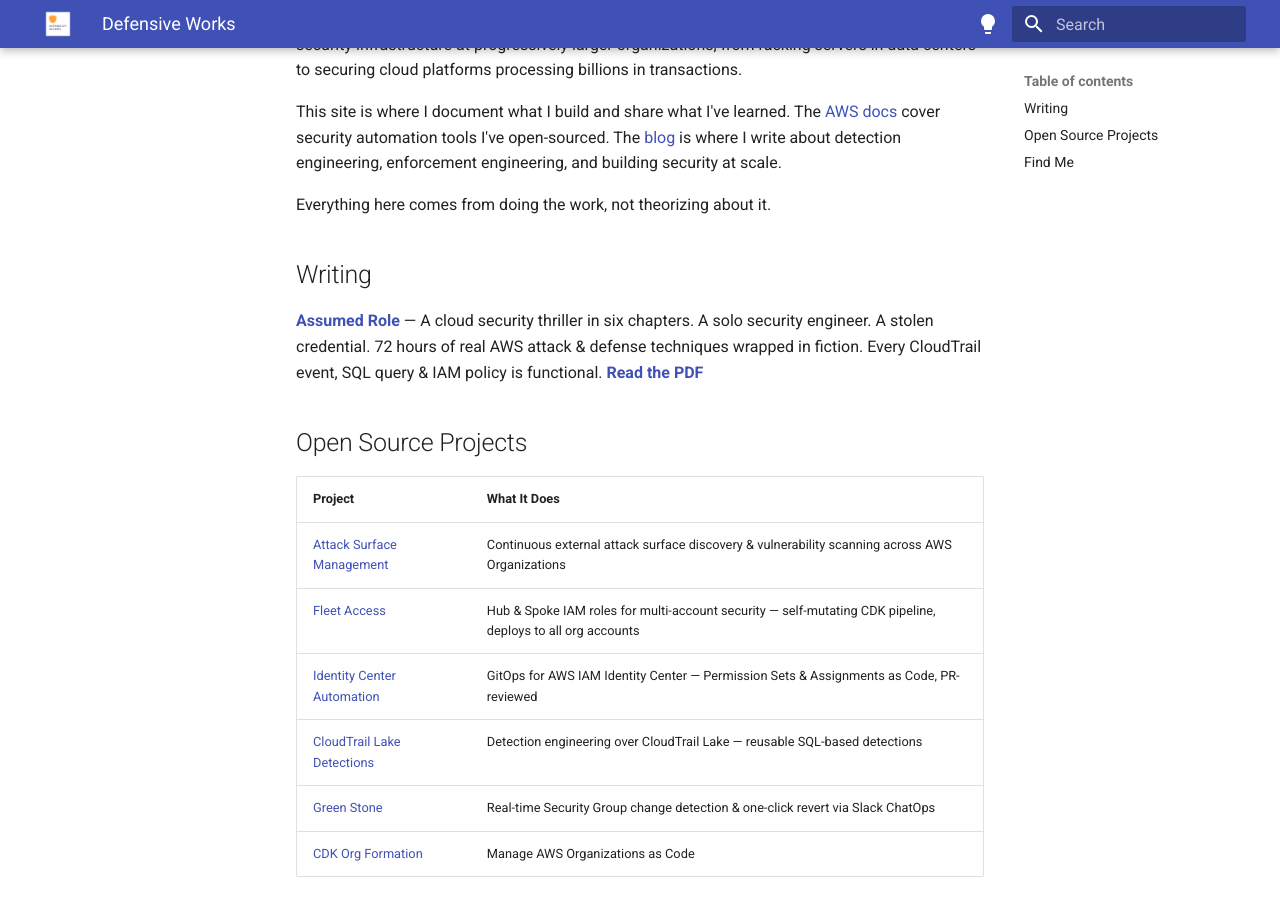
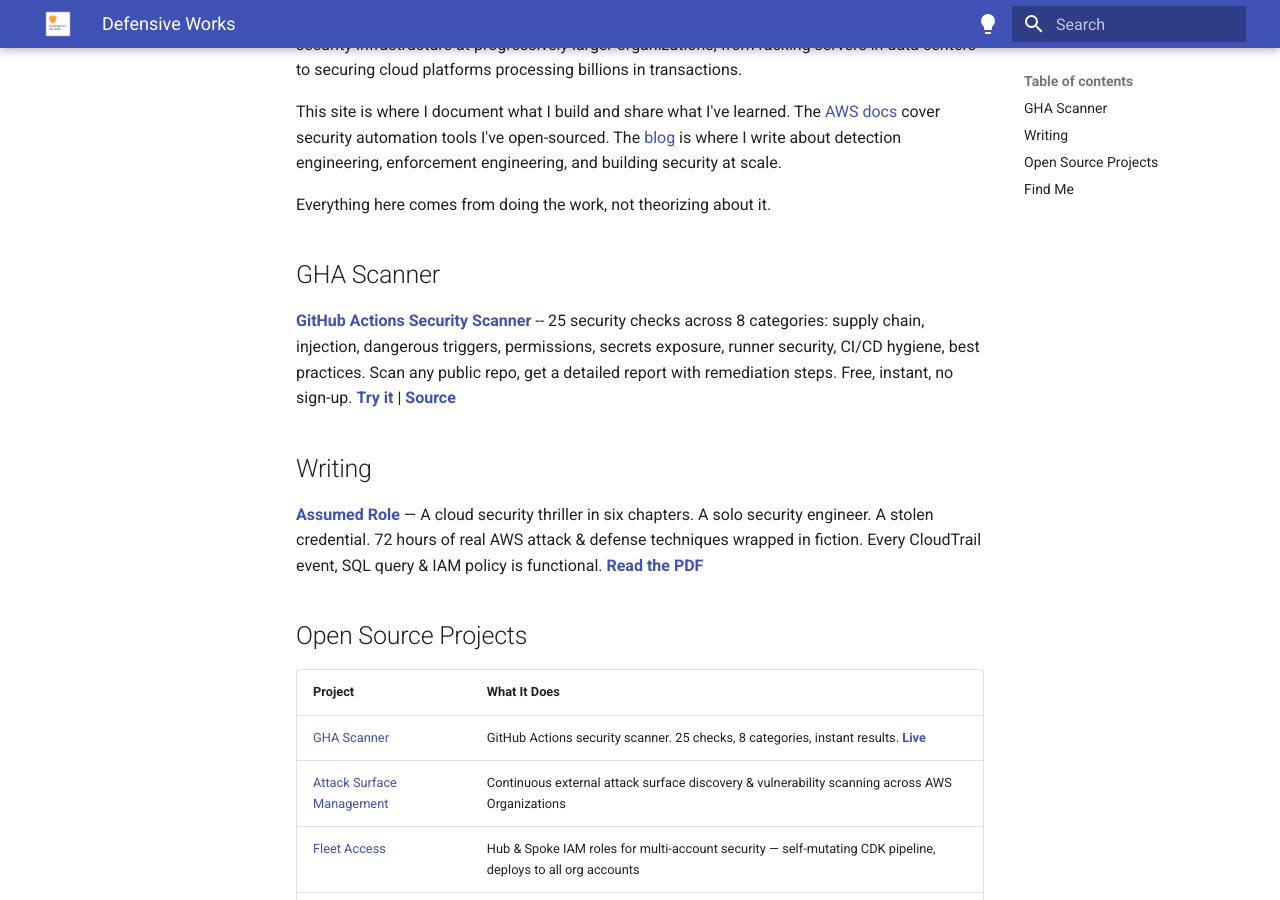
Before and after one commit to raajheshkannaa/defensive.works, an MkDocs documentation site: the page built from content/index.md, in a window 1280 px wide and 900 px high, scrolled down 335 px. Built offline with MkDocs 1.6.1 and Material for MkDocs 9.7.7, drawn with Linux system fonts in a browser that asks for light colours.

Commit message:
add gha-scanner to homepage

```diff
--- a/content/index.md
+++ b/content/index.md
@@ -8,6 +8,10 @@
 
 Everything here comes from doing the work, not theorizing about it.
 
+## GHA Scanner
+
+**[GitHub Actions Security Scanner](https://scan.defensive.works)** -- 25 security checks across 8 categories: supply chain, injection, dangerous triggers, permissions, secrets exposure, runner security, CI/CD hygiene, best practices. Scan any public repo, get a detailed report with remediation steps. Free, instant, no sign-up. **[Try it](https://scan.defensive.works)** | **[Source](https://github.com/raajheshkannaa/gha-scanner)**
+
 ## Writing
 
 **[Assumed Role](https://github.com/raajheshkannaa/assumed-role)** — A cloud security thriller in six chapters. A solo security engineer. A stolen credential. 72 hours of real AWS attack & defense techniques wrapped in fiction. Every CloudTrail event, SQL query & IAM policy is functional. **[Read the PDF](https://github.com/raajheshkannaa/assumed-role/releases/tag/v1.0)**
@@ -16,6 +20,7 @@
 
 | Project | What It Does |
 |---|---|
+| [GHA Scanner](https://github.com/raajheshkannaa/gha-scanner) | GitHub Actions security scanner. 25 checks, 8 categories, instant results. **[Live](https://scan.defensive.works)** |
 | [Attack Surface Management](https://github.com/raajheshkannaa/attack-surface-management) | Continuous external attack surface discovery & vulnerability scanning across AWS Organizations |
 | [Fleet Access](https://github.com/raajheshkannaa/fleet-access) | Hub & Spoke IAM roles for multi-account security — self-mutating CDK pipeline, deploys to all org accounts |
 | [Identity Center Automation](https://github.com/raajheshkannaa/identity-center-automation) | GitOps for AWS IAM Identity Center — Permission Sets & Assignments as Code, PR-reviewed |
```
